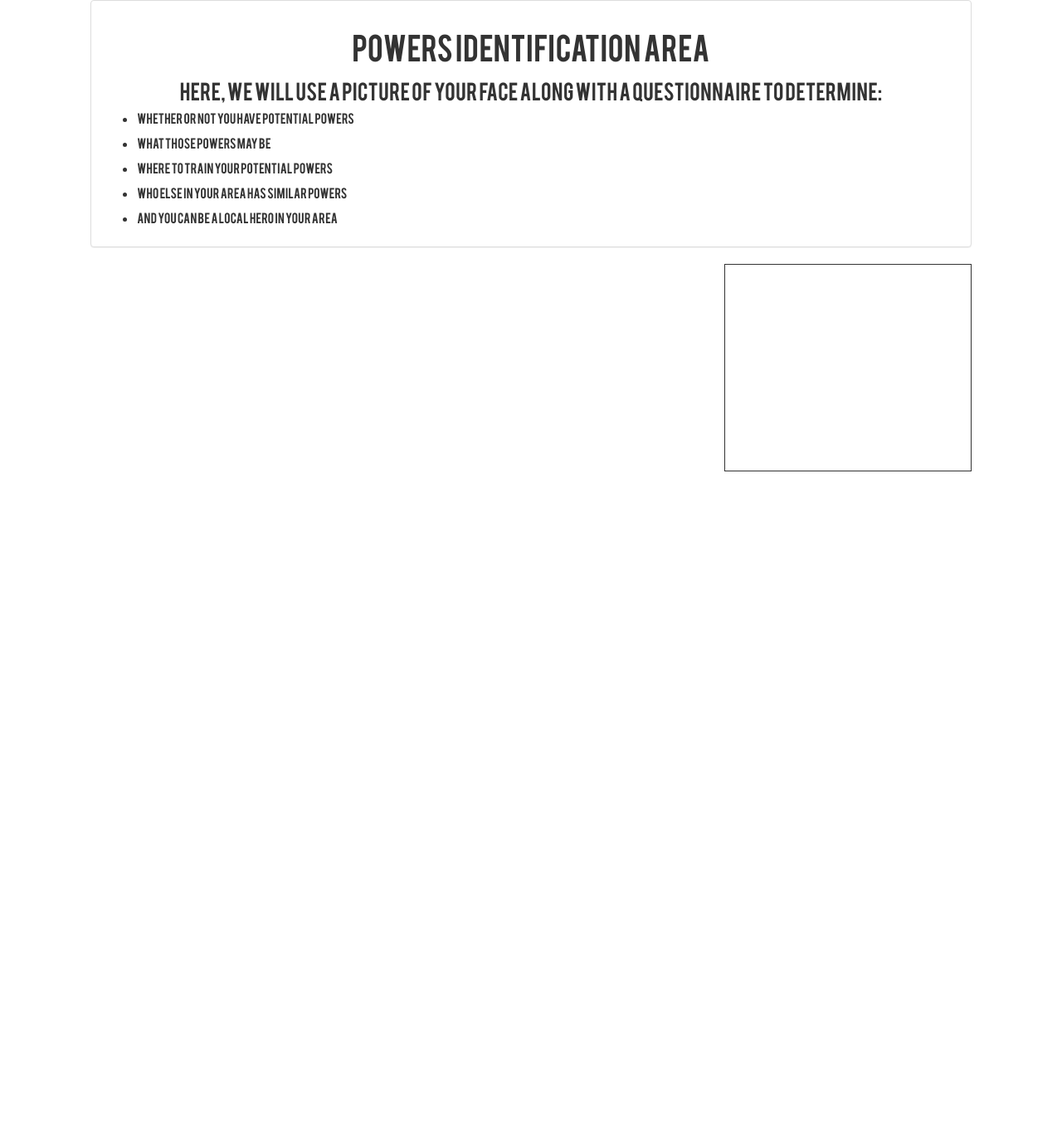
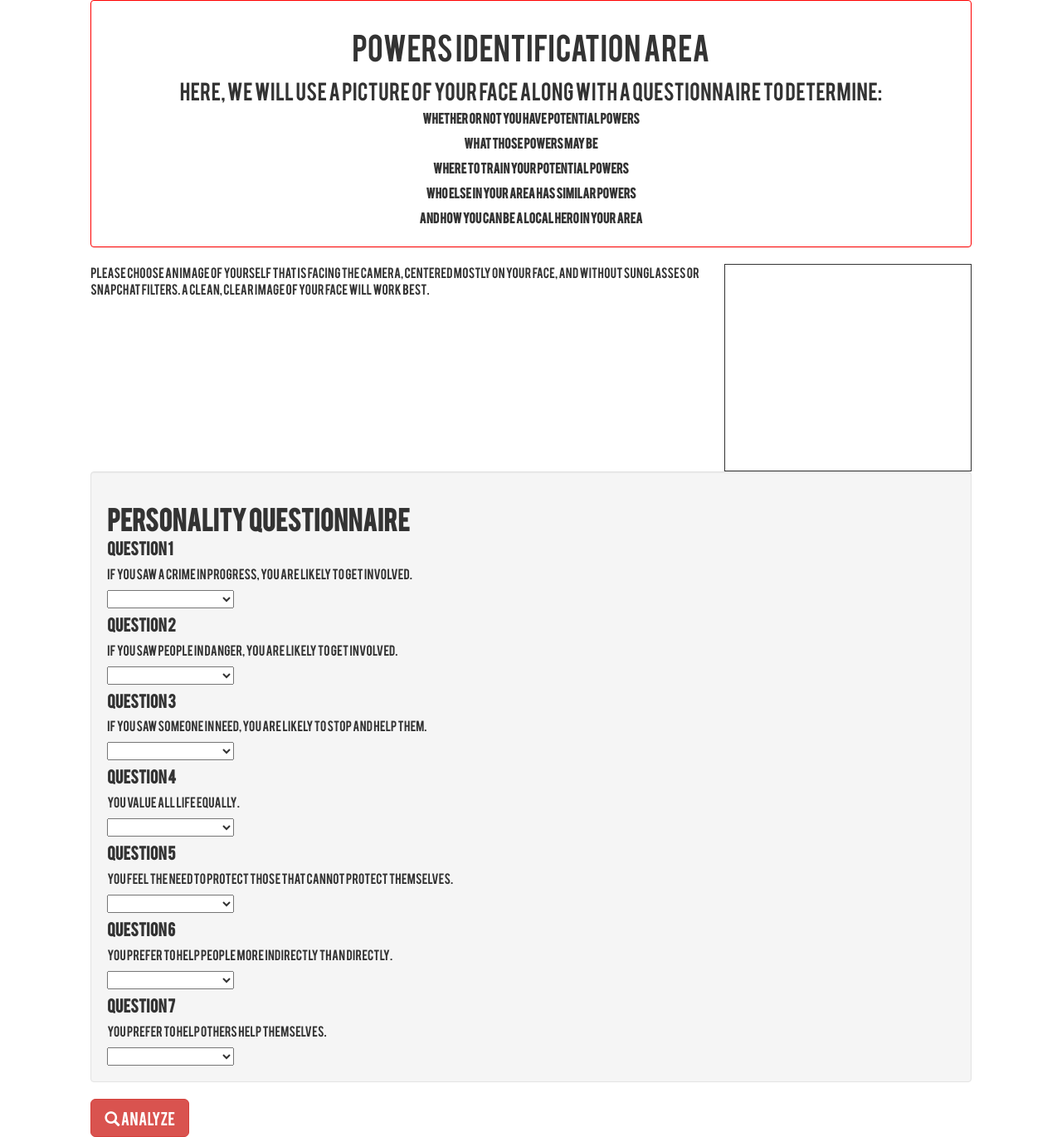
Before and after one commit to Havamere/PoweredPersonRegistration, a PHP site: page /scan.html in a window 1280 px wide. Shown: the whole page at 83% size. Before the commit the page ends 568 px from the top, so only its background shows below. Run offline with PHP 8.4, Linux system fonts and the light colour scheme; some libraries are stand-ins or nearby versions.

Commit message:
Changed pictures to ones that work with face ++, server is running, first page done, needs to look better, second page needs js and ajax working

```diff
--- a/public/app/css/style.css
+++ b/public/app/css/style.css
@@ -6,16 +6,33 @@
 
 body {
 	font-family: Marvel;
-
 }
 
-.jumbotron {
+.no-margin {
+	margin: 0;
+}
+
+.no-padding {
+	padding: 0;
+}
+
+.border {
+	border: 1px red solid;
+}
+
+.panel {
+	text-align: center;
+	border: red 1px solid;
+	font-weight: bold;
+}
+
+.welcome {
 	background-color: #ff0000  !important;
 	color: #fff;
 	text-align: center;
 }
 
-.jumbotron h1 {
+.welcome h1 {
 	letter-spacing: -2px;
 	word-spacing: 10px;
 }
@@ -23,7 +40,7 @@ body {
 .hologram {
 	width: 250px;
     height: 250px;
-    margin: 10px;
+    margin: 10px auto 10px auto;
     background-size: 500px;
     background: url(../images/wireFrameHead2.jpg);
     border-radius: 50%;
@@ -55,3 +72,7 @@ body {
 	height: 250px;
 	border: 1px solid;
 }
+
+#questionnaire {
+
+}
--- a/public/scan.html
+++ b/public/scan.html
@@ -9,37 +9,127 @@
 <body>
 	<div class="row">
 		<div class="col-sm-10 col-sm-offset-1 header">
-			<div class="panel panel-default">
+			<div class="panel panel-default border">
 				<div class="panel-body">
-					<h1 style="text-align: center">Powers Identification Area</h1>
-					<h3 style="text-align: center">Here, we will use a picture of your face along with a questionnaire to determine:</h3>
-					<ul>
-						<li><p>Whether or not you have potential powers</p></li>
-						<li><p>What those powers may be</p></li>
-						<li><p>Where to train your potential powers</p></li>
-						<li><p>Who else in your area has similar powers</p></li>
-						<li><p>And you can be a local hero in your area</p></li>
-					</ul>
+					<h1>Powers Identification Area</h1>
+					<h3>Here, we will use a picture of your face along with a questionnaire to determine:</h3>
+					<p>Whether or not you have potential powers</p>
+					<p>What those powers may be</p>
+					<p>Where to train your potential powers</p>
+					<p>Who else in your area has similar powers</p>
+					<p>And how you can be a local hero in your area</p>
 				</div>
 			</div>
 		</div>
 	</div>
 	<div class="row">
 		<div class="col-sm-7 col-sm-offset-1">
-			<div class="profilePics"></div>
+			<div class="profilePics">
+				<p>Please choose an image of yourself that is facing the camera, centered mostly on your face, and without sunglasses or SnapChat filters.  A clean, clear image of your face will work best.</p>
+			</div>
 		</div>
 		<div class="col-sm-3">
-			<div class="imageToScan"></div>
+			<div class="imageToScan" ondrop="drop(event)" ondragover="allowDrop(event)">
+			</div>
 		</div>
 	</div>
 	<div class="row">
 		<div class="col-sm-10 col-sm-offset-1 questionnaire">
-
+			<div class="well" id="questionnaire">
+				<h2><strong>Personality Questionnaire</strong></h2>
+					<h4><strong>Question 1</strong></h4>
+						<p>If you saw a crime in progress, you are likely to get involved.</p>
+							<select data-placeholder="" class="chosen-select" id="q1">
+						 		<option value=""></option>
+					            <option value="1">1 (Strongly Disagree)</option>
+					            <option value="2">2</option>
+					            <option value="3">3</option>
+					            <option value="4">4</option>
+					            <option value="5">5 (Strongly Agree)</option>
+					      	</select>
+					<h4><strong>Question 2</strong></h4>
+						<p>If you saw people in danger, you are likely to get involved.</p>
+							<select data-placeholder="" class="chosen-select" id="q2">
+						 		<option value=""></option>
+					            <option value="1">1 (Strongly Disagree)</option>
+					            <option value="2">2</option>
+					            <option value="3">3</option>
+					            <option value="4">4</option>
+					            <option value="5">5 (Strongly Agree)</option>
+					      	</select>
+					<h4><strong>Question 3</strong></h4>
+						<p>If you saw someone in need, you are likely to stop and help them.</p>
+							<select data-placeholder="" class="chosen-select" id="q3">
+						 		<option value=""></option>
+					            <option value="1">1 (Strongly Disagree)</option>
+					            <option value="2">2</option>
+					            <option value="3">3</option>
+					            <option value="4">4</option>
+					            <option value="5">5 (Strongly Agree)</option>
+					      	</select>
+					<h4><strong>Question 4</strong></h4>
+						<p>You value all life equally.</p>
+							<select data-placeholder="" class="chosen-select" id="q4">
+						 		<option value=""></option>
+					            <option value="1">1 (Strongly Disagree)</option>
+					            <option value="2">2</option>
+					            <option value="3">3</option>
+					            <option value="4">4</option>
+					            <option value="5">5 (Strongly Agree)</option>
+					      	</select>
+			      	<h4><strong>Question 5</strong></h4>
+						<p>You feel the need to protect those that cannot protect themselves.</p>
+							<select data-placeholder="" class="chosen-select" id="q5">
+						 		<option value=""></option>
+					            <option value="1">1 (Strongly Disagree)</option>
+					            <option value="2">2</option>
+					            <option value="3">3</option>
+					            <option value="4">4</option>
+					            <option value="5">5 (Strongly Agree)</option>
+					      	</select>
+			      	<h4><strong>Question 6</strong></h4>
+						<p>You prefer to help people more indirectly than directly.</p>
+							<select data-placeholder="" class="chosen-select" id="q6">
+						 		<option value=""></option>
+					            <option value="1">1 (Strongly Disagree)</option>
+					            <option value="2">2</option>
+					            <option value="3">3</option>
+					            <option value="4">4</option>
+					            <option value="5">5 (Strongly Agree)</option>
+					      	</select>
+			      	<h4><strong>Question 7</strong></h4>
+						<p>You prefer to help others help themselves.</p>
+							<select data-placeholder="" class="chosen-select" id="q7">
+						 		<option value=""></option>
+					            <option value="1">1 (Strongly Disagree)</option>
+					            <option value="2">2</option>
+					            <option value="3">3</option>
+					            <option value="4">4</option>
+					            <option value="5">5 (Strongly Agree)</option>
+					      	</select>
+			</div>
+			<button type="submit" id="submit" class="btn btn-danger btn-lg"><span class="glyphicon glyphicon-search"></span> Analyze</button>
 		</div>
 	</div>
 
+	<script src="https://code.jquery.com/jquery-3.1.0.js"   integrity="sha256-slogkvB1K3VOkzAI8QITxV3VzpOnkeNVsKvtkYLMjfk="   crossorigin="anonymous"></script>
+	<script src="https://www.gstatic.com/firebasejs/3.3.0/firebase.js"></script>
+	<script src="app/js/app.js"></script>
+	<script type="text/javascript">
+		function allowDrop(event) {
+	    	event.preventDefault();
+		}
 
-	<script src="https://www.gstatic.com/firebasejs/3.3.0/firebase.js"></script>
+		function drag(event) {
+		    event.dataTransfer.setData("picture", event.target.id);
+		}
 
+		function drop(event) {
+		    event.preventDefault();
+		    var data = event.dataTransfer.getData("picture");
+		    console.log(data);
+		    event.target.appendChild(document.getElementById(data));
+		}
+	</script>
 </body>
 </html>
```
Also changed, not shown: public/app/js/app.js (+45 -0 lines), public/index.html (+13 -8 lines), public/app/images/Black_Panther.jpg, public/app/images/Black_Widow.jpg (added), public/app/images/Doctor_Strange.jpg, public/app/images/Hawkeye.jpg, public/app/images/Punisher.jpg, public/app/images/Quicksilver.jpg, public/app/images/Wolverine.png (added), public/app/images/Wolverine_1.jpg (deleted), public/app/images/face-unwrap.jpg (deleted).
